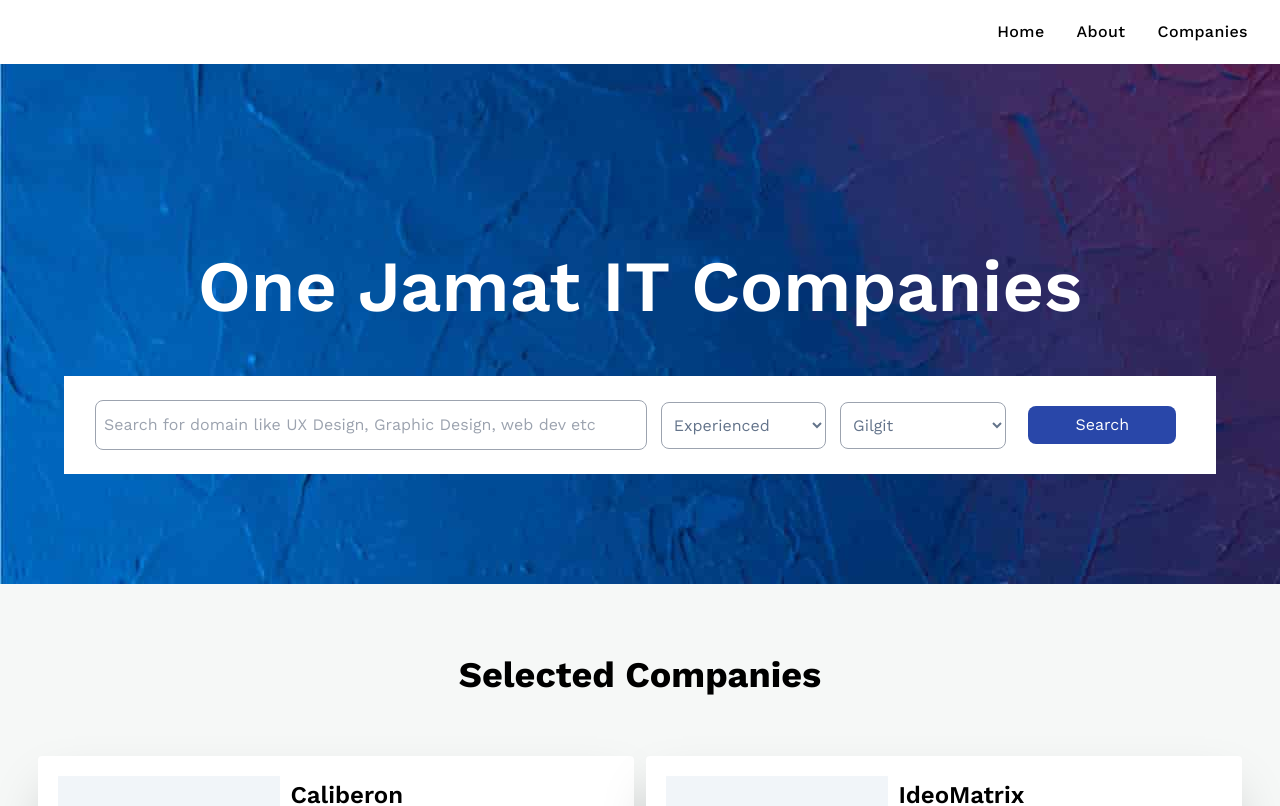
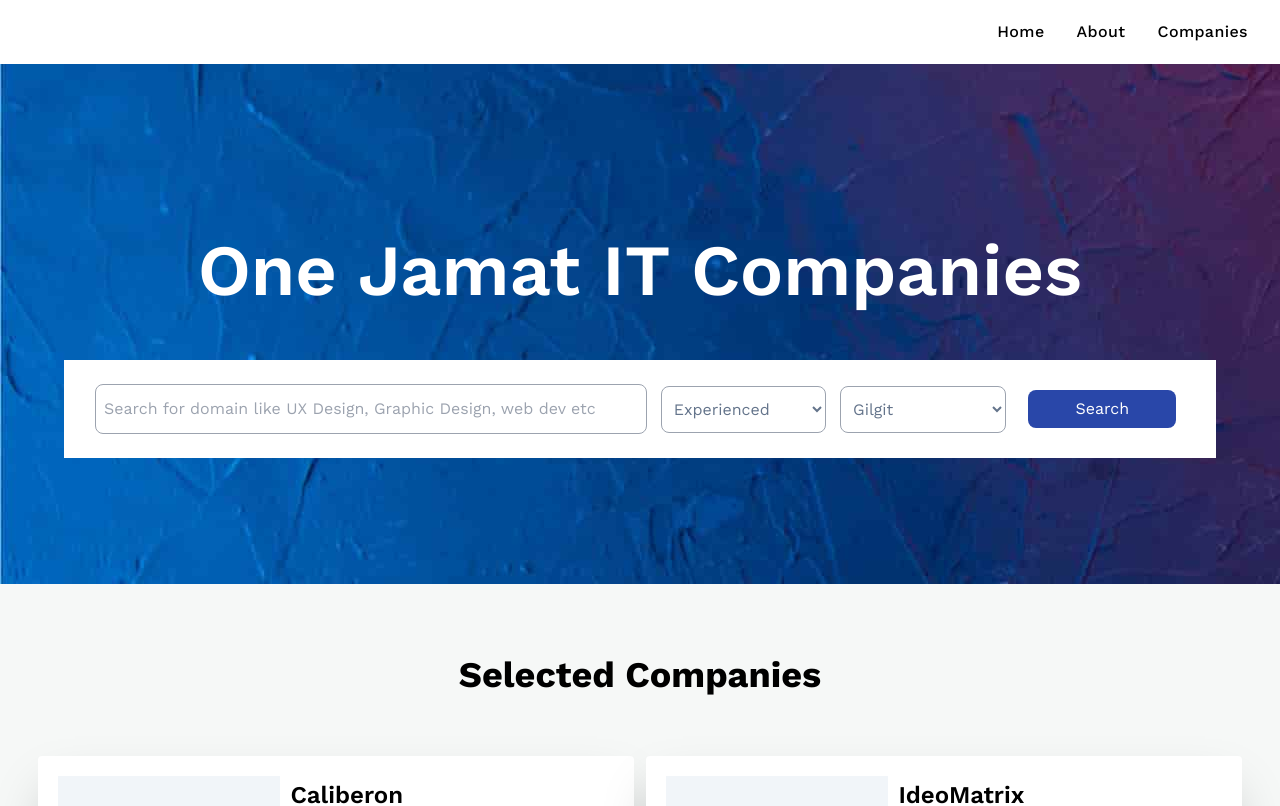
Before and after one commit to TechAlphalogix/one-jamat, a Next.js app: page / in a window 1280 px wide. Shown: the top 806 px of the page. Built offline with nearby package versions, Linux system fonts and the light colour scheme.

Commit message:
I made a slight change to the title

```diff
--- a/src/app/page.js
+++ b/src/app/page.js
@@ -30,7 +30,7 @@ export default function Home() {
         <div className='container   w-[95%] md:h-[65vh] justify-center items-center flex  flex-col space-y-4 mx-auto lg:flex-col px-6 pb-8 pt-8 sm:pt-10 lg:px-8 lg:pt-[70px]'>
           <div className='hero-top flex  flex-col space-y-2'>
             <div>
-              <h1 className='font-semibold text-5xl leading-[50px] md:text-[72px] md:leading-[84.46px] text-center py-8 md:mx-auto md:flex lg:w-[100%]'>One Jamat IT Companies</h1>
+              <h1 className='font-semibold text-5xl leading-[50px] md:text-[72px] md:leading-[84.46px] text-center pb-8 md:mx-auto md:flex lg:w-[100%]'>One Jamat IT Companies</h1>
             </div>
           </div>
           <div className='bg-white py-6 px-6 md:space-y-0 space-y-2 justify-around items-center flex flex-col md:flex-row w-full'>
```
